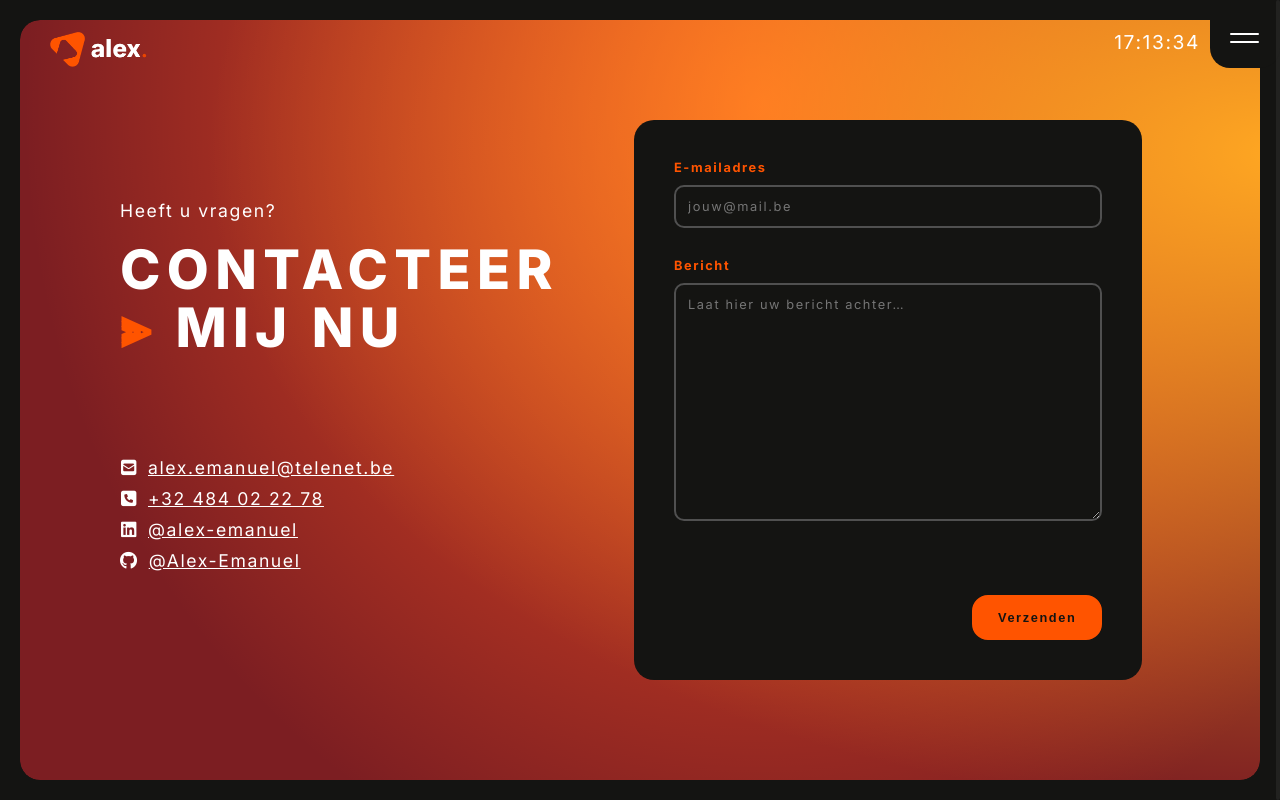
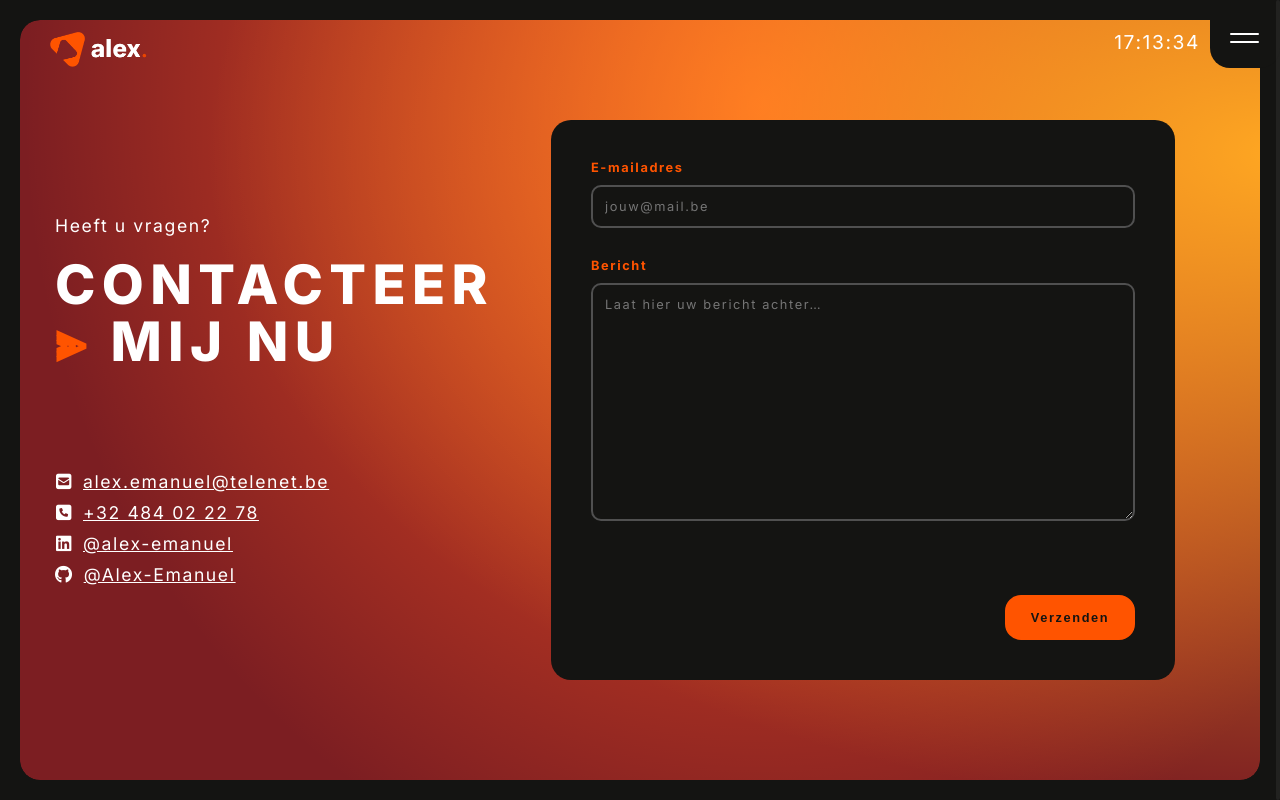
Before and after one commit to Alex-Emanuel/portfolio-alex, a React (Vite) app: page /contact in a window 1280 px wide. Built offline with nearby package versions, Linux system fonts and the light colour scheme.

Commit message:
stand van zaken update css

```diff
--- a/src/components/contact/contact.css
+++ b/src/components/contact/contact.css
@@ -13,7 +13,13 @@
   position: relative;
 
   animation: gradientFloat 5s ease-in-out infinite;
+
+  display: flex;
+  justify-content: center;
+  align-items: center;
+  flex-wrap: wrap;
 }
+
 
 @keyframes gradientFloat {
   0% {
@@ -28,14 +34,17 @@
 }
 
 .contactbg .textsocials {
-  padding: 100px;
-  padding-bottom: 0px;
+  padding: 0 100px;
   font-size: 1.1rem;
   letter-spacing: 0.1rem;
   width: 100%;
   display: flex;
   gap: 30px;
-  height: calc(100% - 10rem - 100px);
+
+  box-sizing: border-box;
+  justify-content: center;
+  align-items: center;
+  height: calc(100%-40px);
 }
 
 .contactbg .textsocials div.contactdata {
@@ -71,7 +80,6 @@
 .contactdata {
   display: flex;
   flex-direction: column;
-  padding-top: 5rem;
 }
 
 .contactdata .socialscontact {
@@ -87,12 +95,18 @@
 /* FORM */
 /* ==== */
 
+.form {
+  margin: 0 50px;
+}
+
 form {
   background-color: var(--background-color);
-  width: calc(70% - 80px);
+  box-sizing: border-box;
+  width: 100%;
   border-radius: 20px;
   padding: 40px;
-  min-height: 30rem;
+  margin-right: 30rem;
+  min-height: 35rem;
   position: relative;
 }
 
```
